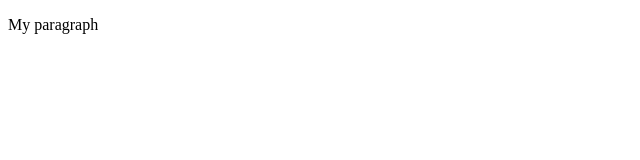
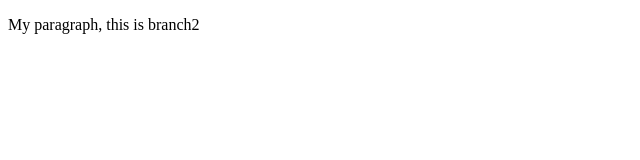
Before and after one commit to fatecoder/hello-world, a plain HTML site: page index.html in a window 1280 px wide. Shown: the whole page, without its empty margins (0-640 px from the left). Drawn offline with Linux system fonts and the light colour scheme.

Commit message:
text added in paragraph "branch2"

```diff
--- a/index.html
+++ b/index.html
@@ -3,6 +3,6 @@
 	<head>
 	</head>
 	<body>
-		<p>My paragraph</p>
+		<p>My paragraph, this is branch2</p>
 	</body>
 </html>
```
